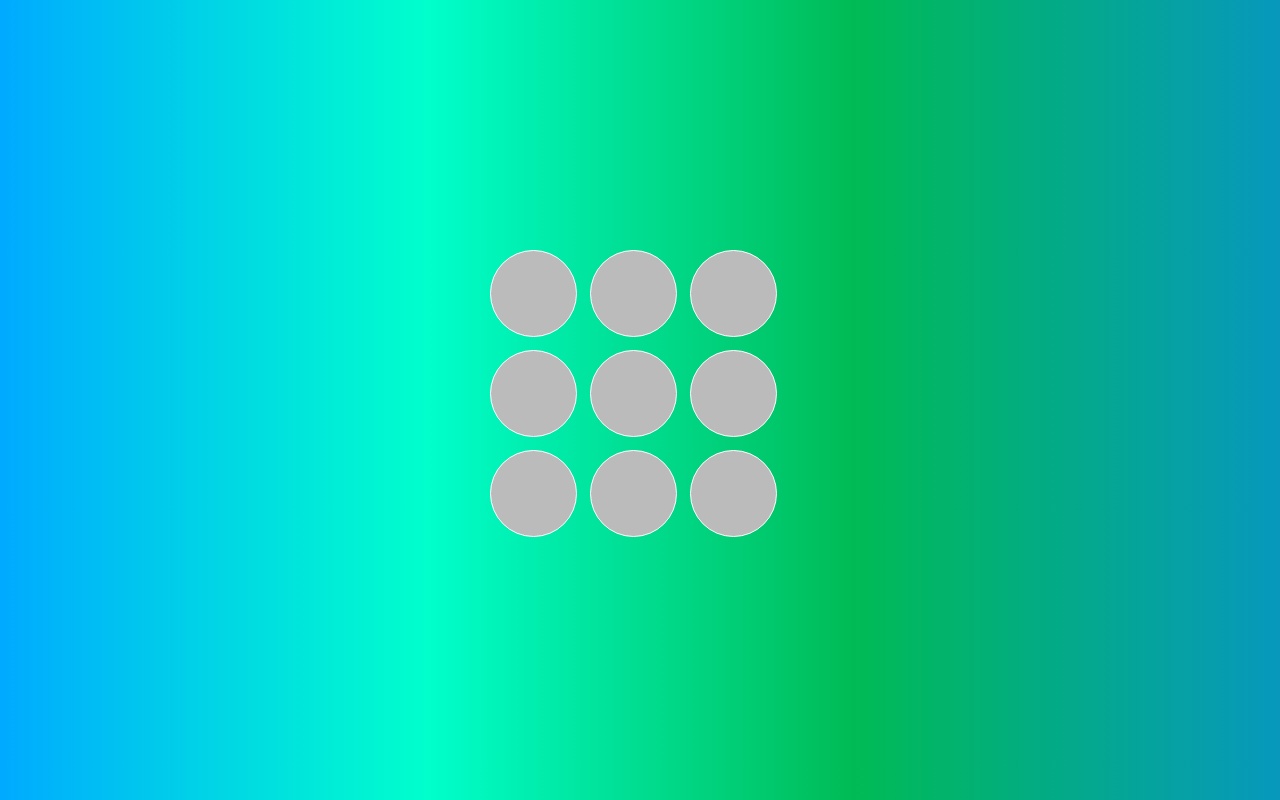
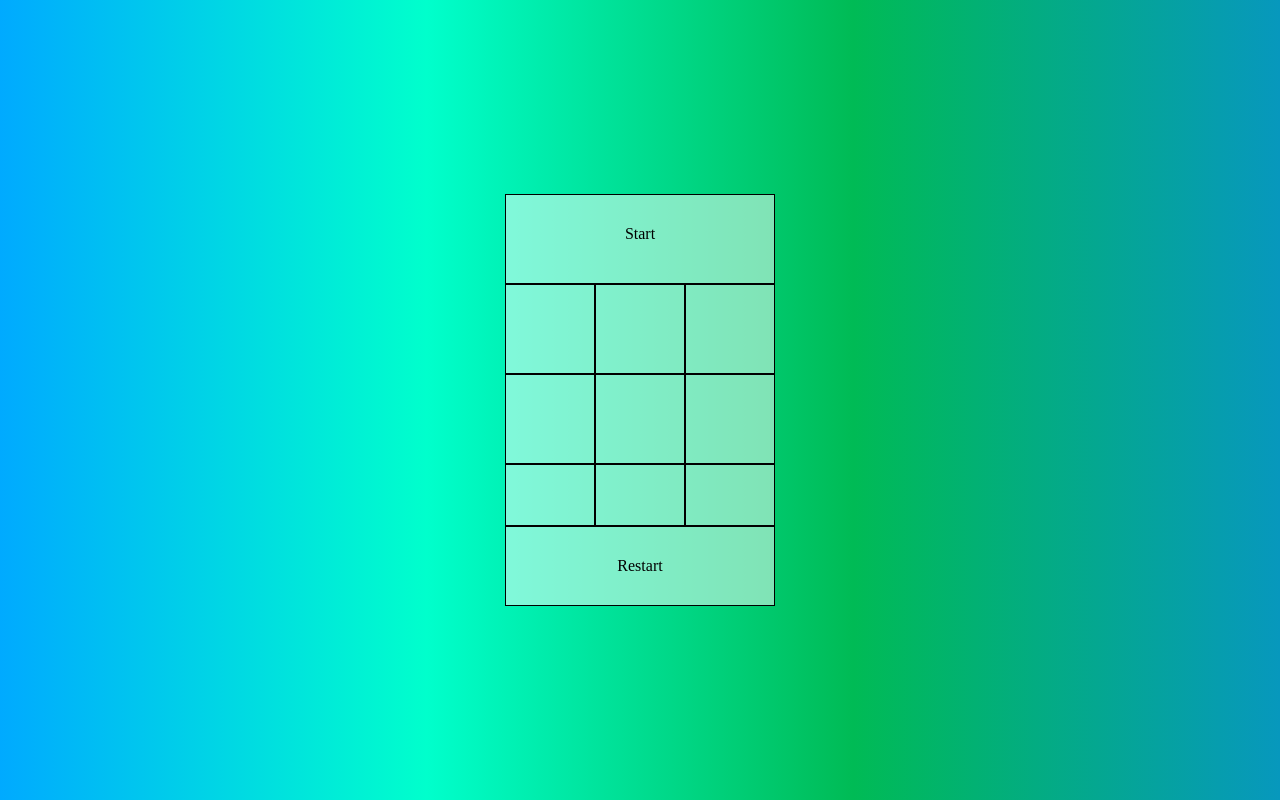
Before and after one commit to chapimenge3/Tik-Tok---Game-using-Js, a plain HTML site: page index.html in a window 1280 px wide. Drawn offline with Linux system fonts and the light colour scheme.

Commit message:
Finished the O's and X's appereance

```diff
--- a/index.html
+++ b/index.html
@@ -11,8 +11,9 @@
 </head>
 
 <body>
-
+    <!-- <button class="but">Start</button> -->
     <div class="container">
+        <div class="button-start">Start</div>
         <div class="row">
             <div class="circle"></div>
         </div>
@@ -40,6 +41,7 @@
         <div class="row">
             <div class="circle"></div>
         </div>
+        <div class="button-restart">Restart</div>
     </div>
 
 </body>
--- a/index.js
+++ b/index.js
@@ -0,0 +1,28 @@
+const plays = document.querySelectorAll('.row')
+var grid = [];
+var last = undefined;
+var started = false
+const startButton = document.querySelector('.button-start');
+plays.forEach(button => {
+    button.textContent = '';
+})
+plays.forEach((button, index) => {
+    button.addEventListener('click', () => {
+        console.log(index)
+        console.log(button.textContent.toString() + ' ' + last);
+        if (button.textContent === '' && last === 'O') {
+            button.textContent = 'X';
+            last = 'X';
+        } else if (button.textContent === '' && last === 'X') {
+            button.textContent = 'O';
+            last = 'O';
+        } else if (last == undefined) {
+            button.textContent = 'O';
+            last = 'O';
+        }
+        grid[index] = button.textContent;
+        console.log(grid)
+        if (!started) { started = true; }
+    })
+
+})
--- a/style.css
+++ b/style.css
@@ -12,32 +12,37 @@ body {
 }
 
 .container {
+    overflow: hidden;
     display: grid;
     grid-column: 1 / -1;
     justify-content: center;
     min-height: 100vh;
-    grid-template-columns: repeat(3, 100px);
-    grid-template-rows: repeat(3, 100px);
+    grid-template-columns: repeat(3, 90px);
+    grid-template-rows: repeat(3, 90px);
     align-content: center;
 }
 
 .container>div {
     text-align: center;
-    border: 1px solid white;
+    border: 1px solid black;
     cursor: pointer;
     outline: none;
     padding: 30px;
-    background-color: rgba(255, 255, 255, .75);
+    background-color: rgba(255, 255, 255, .5);
 }
 
-.container>div:hover {
+.button-start,
+.button-restart {
+    /* padding-bottom: 5px; */
+    grid-column: span 3;
+}
+
+.button-start:hover {
+    font-size: large;
     background-color: rgba(255, 255, 255, 0.9);
 }
 
-.container .row {
-    height: 25px;
-    width: 25px;
-    background-color: #bbb;
-    border-radius: 50%;
-    display: inline-block;
+.row:hover {
+    /* display: none; */
+    background-color: rgba(255, 255, 255, 0.9);
 }
```
